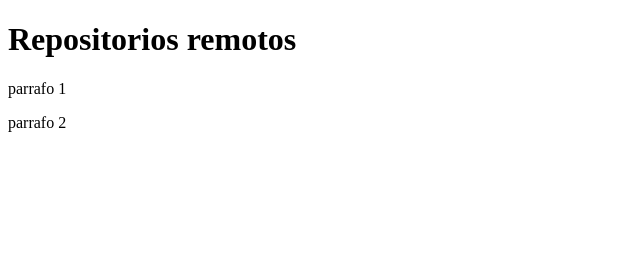
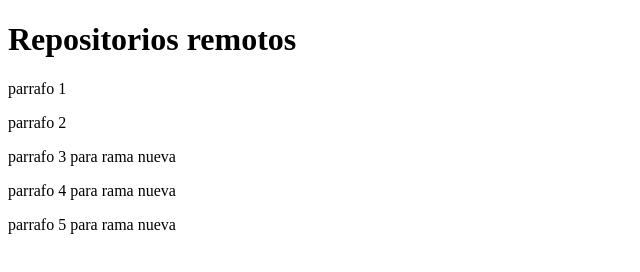
Before and after one commit to AdrianBouzon/tarea3.5daw_repositorios_remotos, a plain HTML site: page index.html in a window 1280 px wide. Shown: the whole page, without its empty margins (0-640 px from the left). Drawn offline with Linux system fonts and the light colour scheme.

Commit message:
Añado 3 párrafos

```diff
--- a/index.html
+++ b/index.html
@@ -12,5 +12,8 @@
     </header>
     <p>parrafo 1</p>
     <p>parrafo 2</p>
+    <p>parrafo 3 para rama nueva</p>
+    <p>parrafo 4 para rama nueva</p>
+    <p>parrafo 5 para rama nueva</p>
 </body>
 </html>
```
